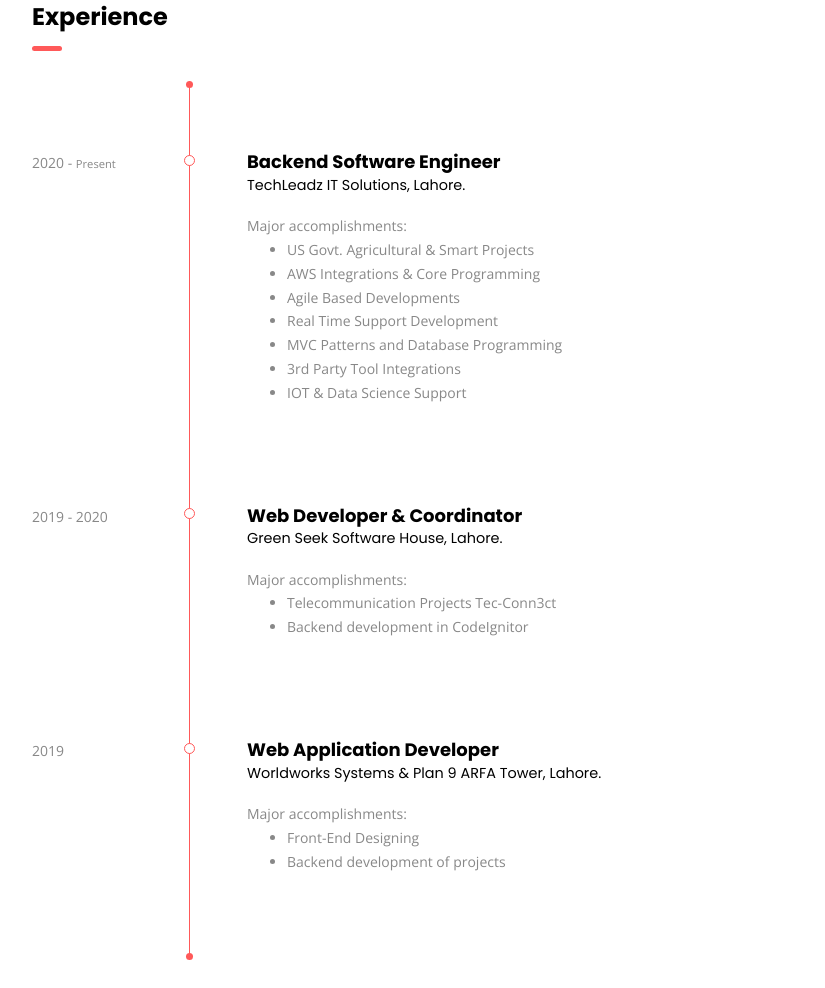
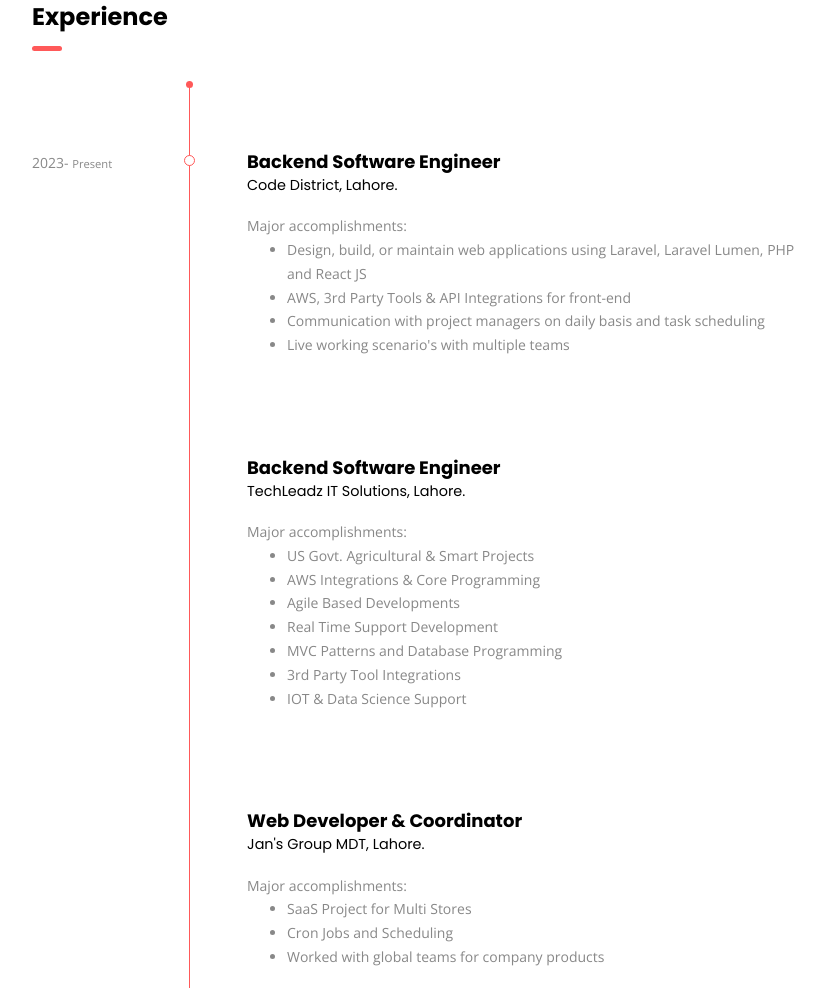
Before and after one commit to sajid-rafique/portfolio, a plain HTML site: page index.html in a window 1280 px wide. Shown: the part 2444-3432 px from the top of the page, without its empty margins (368-1193 px from the left). Drawn offline with nearby package versions, Linux system fonts and the light colour scheme.

Commit message:
Update index.html

```diff
--- a/index.html
+++ b/index.html
@@ -346,8 +346,21 @@
 			<div class="timeline">
 				<div class="entry">
 					<div class="title">
-						<span>2020 - <small>Present</small></span>
+						<span>2023- <small>Present</small></span>
 					</div>
+					<div class="body">
+						<h4 class="mt-0">Backend Software Engineer<br><small>Code District, Lahore.</small></h4>
+						<p>Major accomplishments:
+						</p>
+						<ul>
+						  <li>Design, build, or maintain web applications using Laravel, Laravel Lumen, PHP and React JS</li>
+						  <li>AWS, 3rd Party Tools & API Integrations for front-end</li>
+						  <li>Communication with project managers on daily basis and task scheduling</li>
+						  <li>Live working scenario's with multiple teams</li>
+						</ul>
+					</div>
+				</div>
+				<div class="entry">
 					<div class="body">
 						<h4 class="mt-0">Backend Software Engineer<br><small>TechLeadz IT Solutions, Lahore.</small></h4>
 						<p>Major accomplishments:
@@ -364,23 +377,18 @@
 					</div>
 				</div>
 				<div class="entry">
-					<div class="title">
-						<span>2019 - 2020</span>
-					</div>
 					<div class="body">
-						<h4 class="mt-0">Web Developer & Coordinator<br><small>Green Seek Software House, Lahore.</small></h4>
+						<h4 class="mt-0">Web Developer & Coordinator<br><small>Jan's Group MDT, Lahore.</small></h4>
 						<p>Major accomplishments:
 						</p>
 						<ul>
-						  <li>Telecommunication Projects Tec-Conn3ct</li>
-						  <li>Backend development in CodeIgnitor</li>
+						  <li>SaaS Project for Multi Stores</li>
+						  <li>Cron Jobs and Scheduling</li>
+						  <li>Worked with global teams for company products</li>
 						</ul>
 					</div>
 				</div>
 				<div class="entry">
-					<div class="title">
-						<span>2019</span>
-					</div>
 					<div class="body">
 						<h4 class="mt-0">Web Application Developer<br><small>Worldworks Systems & Plan 9 ARFA Tower, Lahore.</small></h4>
 						<p>Major accomplishments:
```
